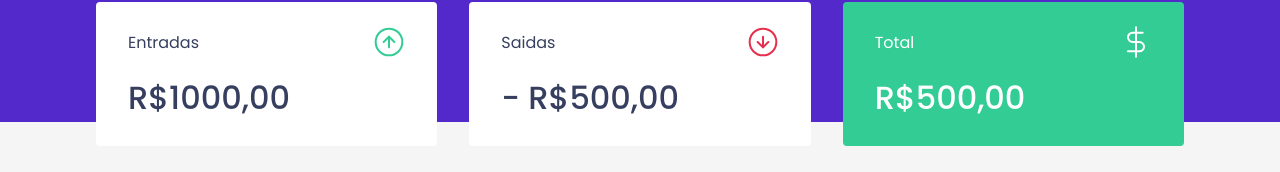
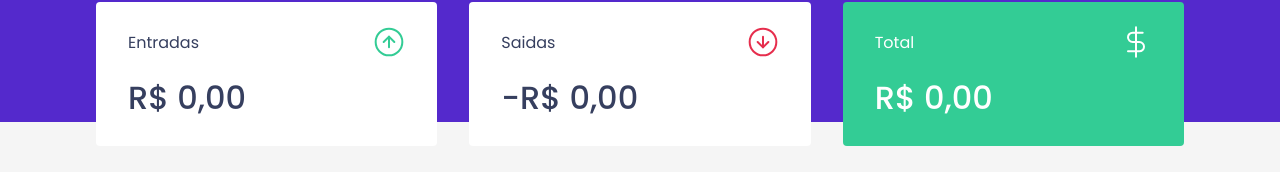
Before and after one commit to manoelvieira0/dtmoney, a React (Create React App) app: page / in a window 1280 px wide. Shown: the part 150-322 px from the top of the page. Built offline with nearby package versions, Linux system fonts and the light colour scheme; no server answers; what miragejs would draw is missing.

Commit message:
Finalizando Inserção e Calculando Resumo

```diff
--- a/src/TransactionsContext.tsx
+++ b/src/TransactionsContext.tsx
@@ -20,7 +20,7 @@
 
 interface TransactionsContextData{
     transactions: Transaction[];
-    createTransaction: (transaction: TransactionInput) => void;
+    createTransaction: (transaction: TransactionInput) => Promise<void>;
 }
 
 export function TransactionsProvider({ children }: TransactionProviderProps) {
@@ -31,8 +31,17 @@
             .then(response => setTransactions(response.data.transactions));
     }, []);
 
-    function createTransaction(transaction: TransactionInput) {
-        api.post('/transactions', transaction)
+    async function createTransaction(transactionInput: TransactionInput) {
+        const response = await api.post('/transactions', {
+            ...transactionInput,
+            createdAt: new Date(),
+        });
+        const { transaction } = response.data;
+
+        setTransactions([
+            ...transactions,
+            transaction
+        ])
     }
 
     return (
--- a/src/components/NewTransactionsModal/index.tsx
+++ b/src/components/NewTransactionsModal/index.tsx
@@ -20,14 +20,22 @@
     const [category, setCategory] = useState('');
     const [type, setType] = useState('deposit');
 
-    function handleCreateNewTransactions(event: FormEvent) {
+    async function handleCreateNewTransactions(event: FormEvent) {
         event.preventDefault();
-        createTransaction({
+
+        await createTransaction({
             title,
             amount,
             category,
             type,
         })
+
+        setTitle('')
+        setAmount(0)
+        setCategory('')
+        setType('deposit')
+        onRequestClose();
+
     }
 
     return (
--- a/src/components/Summary/index.tsx
+++ b/src/components/Summary/index.tsx
@@ -1,12 +1,30 @@
 import incomeImg from '../../assets/income.svg'
 import outcomeImg from '../../assets/outcome.svg'
 import totalImg from '../../assets/total.svg'
-import React, {useContext} from 'react';
+import React, { useContext } from 'react';
 import { TransactionsContext } from '../../TransactionsContext';
 import { Container } from "./styles";
 
 export function Summary() {
-    const {transactions} = useContext(TransactionsContext);
+    const { transactions } = useContext(TransactionsContext);
+
+    //const totalDeposits = transactions.reduce((acc, transaction) => {
+    //    if( transaction.type == 'deposit'){
+    //        return acc + transaction.amount;
+    //    }
+    //    return acc;
+    //}, 0)
+
+    const summary = transactions.reduce((acc, transaction) => {
+        if (transaction.type == 'deposit') {
+            acc.deposits += transaction.amount;
+            acc.total += transaction.amount;
+        } else {
+            acc.withdraws += transaction.amount;
+            acc.total -= transaction.amount;
+        }
+        return acc;
+    }, { deposits: 0, withdraws: 0, total: 0 });
 
     console.log(transactions)
     return (
@@ -16,21 +34,32 @@
                     <p>Entradas</p>
                     <img src={incomeImg} alt="Entradas" />
                 </header>
-                <strong>R$1000,00</strong>
+                <strong>
+                    {new Intl.NumberFormat('pt-BR', {
+                        style: 'currency',
+                        currency: 'BRL'
+                    }).format(summary.deposits)}
+                </strong>
             </div>
             <div>
                 <header>
                     <p>Saidas</p>
                     <img src={outcomeImg} alt="Saidas" />
                 </header>
-                <strong>- R$500,00</strong>
+                <strong>-{new Intl.NumberFormat('pt-BR', {
+                    style: 'currency',
+                    currency: 'BRL'
+                }).format(summary.withdraws)}</strong>
             </div>
             <div className="highlight-background">
                 <header>
                     <p>Total</p>
                     <img src={totalImg} alt="Total" />
                 </header>
-                <strong>R$500,00</strong>
+                <strong>{new Intl.NumberFormat('pt-BR', {
+                        style: 'currency',
+                        currency: 'BRL'
+                    }).format(summary.total)}</strong>
             </div>
         </Container>
     );
```
